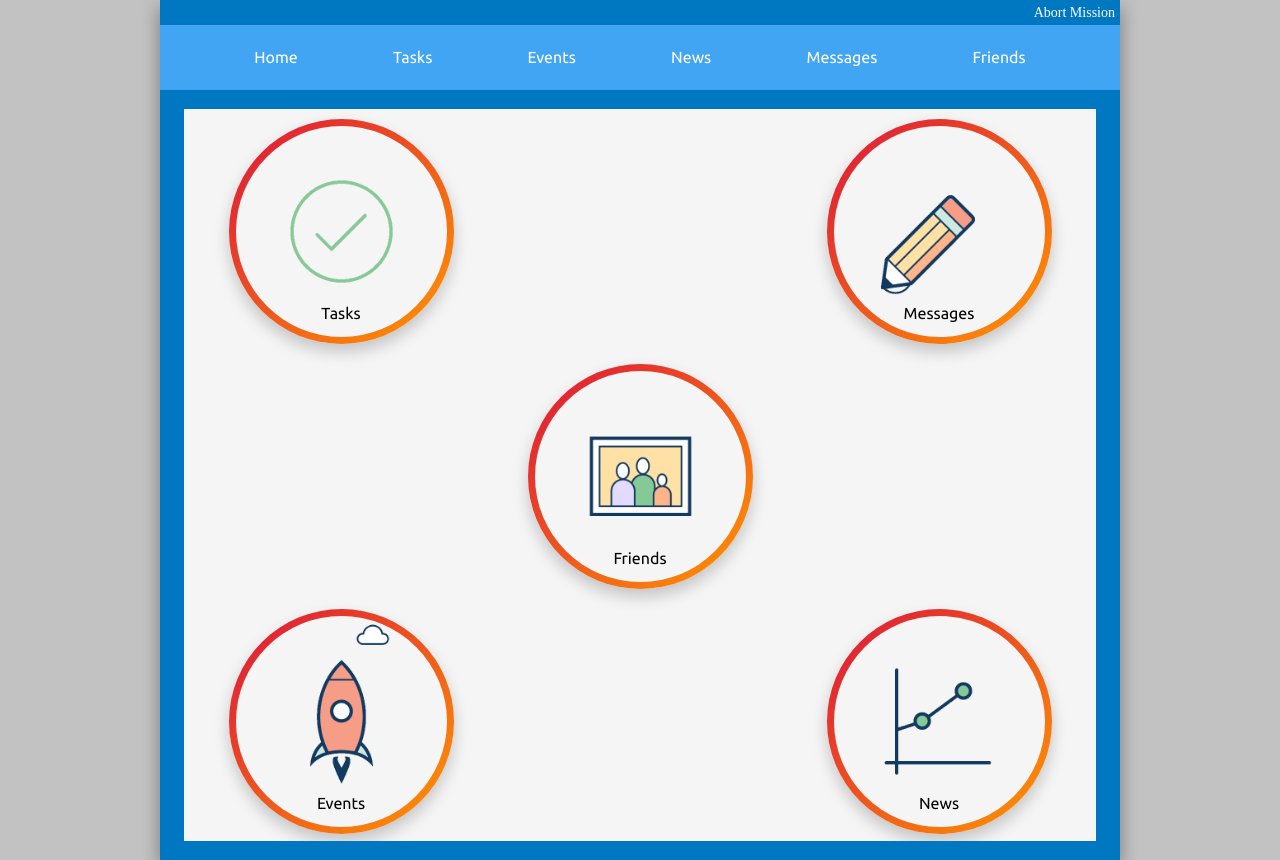
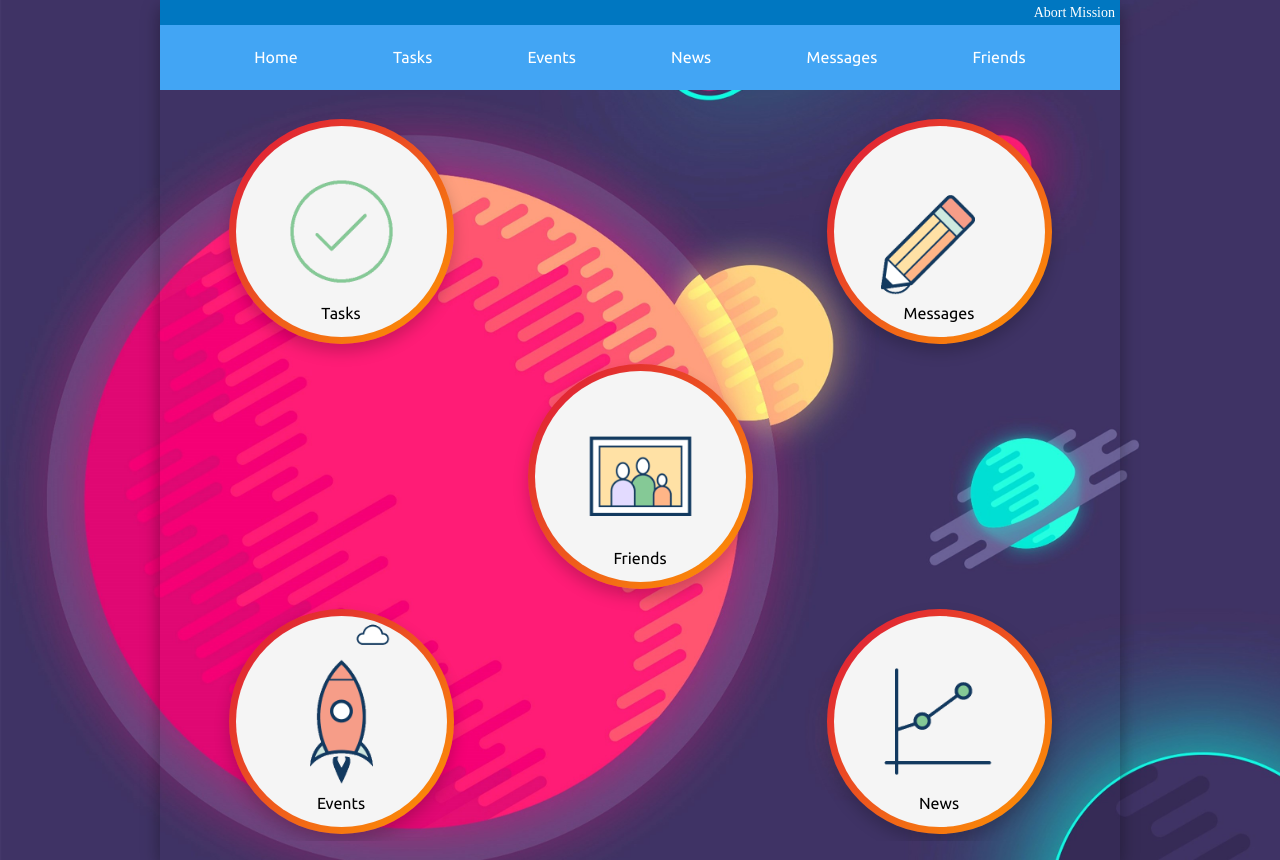
Before and after one commit to nss-mission-control/nutshell, a PHP site: page / in a window 1280 px wide. Run offline with PHP 8.4, Linux system fonts and the light colour scheme.

Commit message:
new photo background, still styling

```diff
--- a/public/styles/main.css
+++ b/public/styles/main.css
@@ -24,7 +24,16 @@
 
 html, body {
   min-height: 100vh;
-  background-color: var(--theme-sub-dark);
+}
+
+body {
+  /* background-color: var(--theme-sub-dark); */
+  /* background: url(../images/minimalist-planets.jpg) no-repeat center center fixed; */
+  background-image: url(../images/Art-Planet-Minimalism-Backgrounds-large.jpg);
+  background-size: cover;
+  background-repeat: no-repeat;
+  /* background-origin: center center; */
+  background-attachment: fixed;
 }
 
 #abort {
@@ -60,7 +69,7 @@ html, body {
   align-items: center;
   position: relative;
   /* design */
-  background-color: var(--theme-main-dark);
+  /* background-color: var(--theme-main-dark); */
 }
 
 .container--inner {
@@ -73,7 +82,7 @@ html, body {
   justify-content: space-around;
   align-items: center;
   /* design */
-  background-color: var(--theme-sub-primary);
+  /* background-color: var(--theme-sub-primary); */
   overflow-y: auto;
   position: relative;
 }
```
Also changed, not shown: public/images/Art-Planet-Minimalism-Backgrounds-large.jpg (added), public/images/Art-Planet-Minimalism-Backgrounds.jpg (added), public/images/minimalist-planets.jpg (added).
